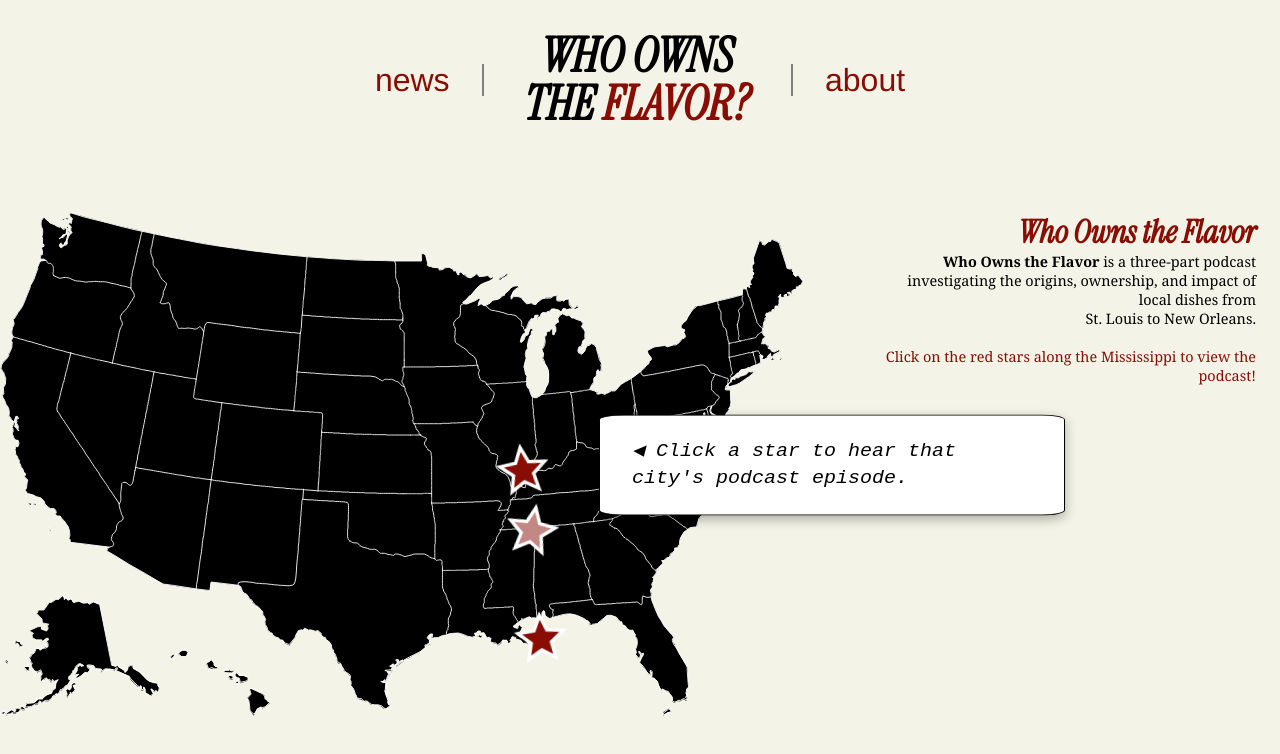
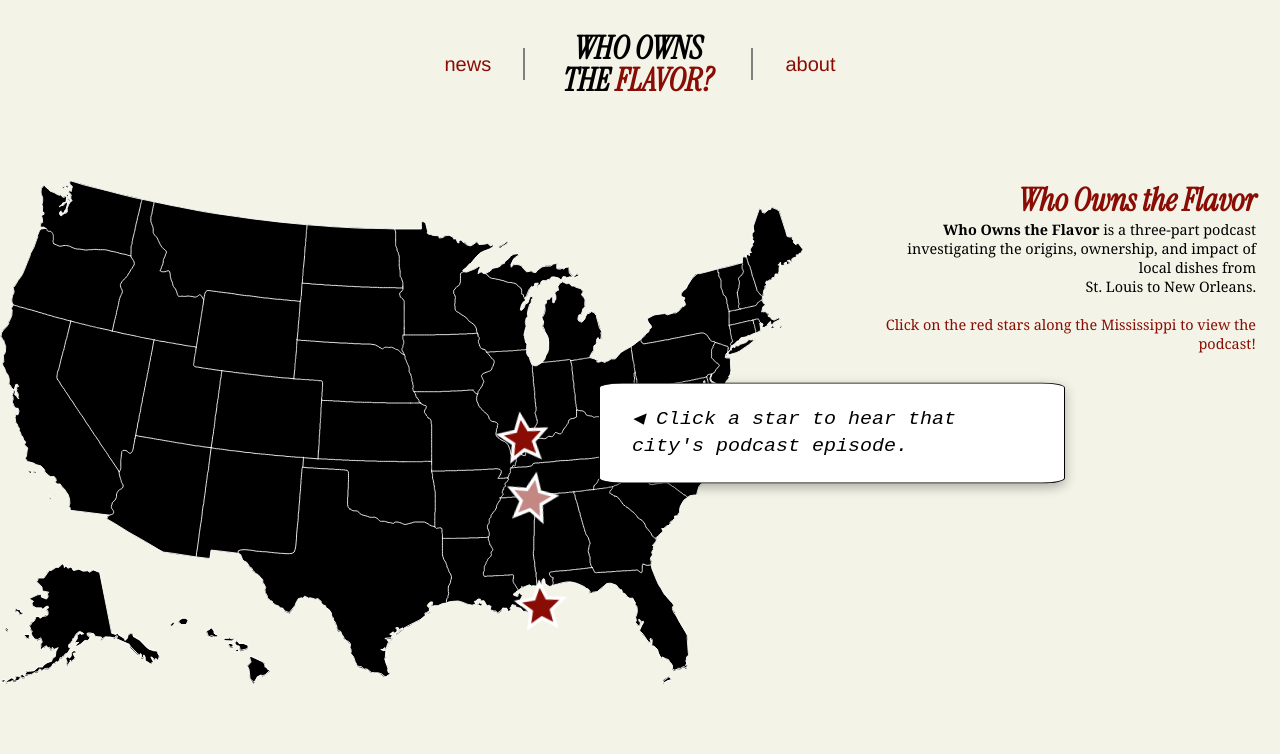
Before and after one commit to slagesse/who-owns-the-flavor, a website: page index.html in a window 1280 px wide. Drawn offline with Linux system fonts and the light colour scheme.

Commit message:
Header fix

```diff
--- a/shared.css
+++ b/shared.css
@@ -47,7 +47,7 @@ nav ul, #navbar ul {
 
 a.nav-link {
   color: var(--red1);
-  font-size: 2.5rem;
+  font-size: 1.5rem;
   font-family: "Helvetica", Arial, sans-serif;
   text-decoration: underline;
   transition: color 0.2s ease, font-size 0.2s ease;
@@ -55,7 +55,7 @@ a.nav-link {
 
 nav:not(.scrolled) a.nav-link,
 #navbar:not(.scrolled) a.nav-link {
-  font-size: 2rem;
+  font-size: 1.25rem;
   text-decoration: none;
 }
 
@@ -126,7 +126,7 @@ a.nav-link:hover::after { opacity: 1; }
 h1 {
   font-weight: 800;
   font-style: italic;
-  font-size: 3rem;
+  font-size: 2rem;
   text-align: center;
   line-height: 1;
   transition: opacity 0.5s ease, font-size 0.5s ease;
```
